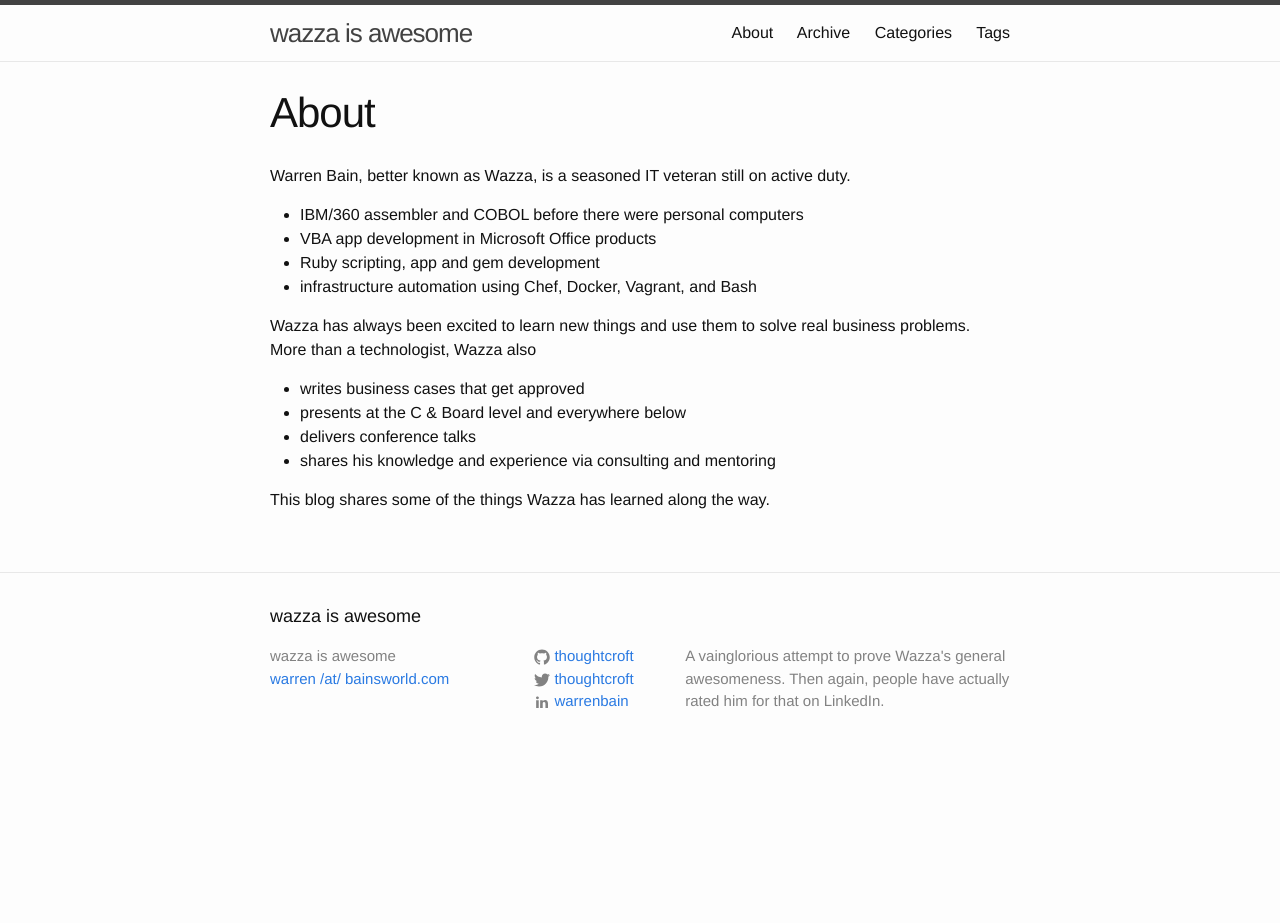
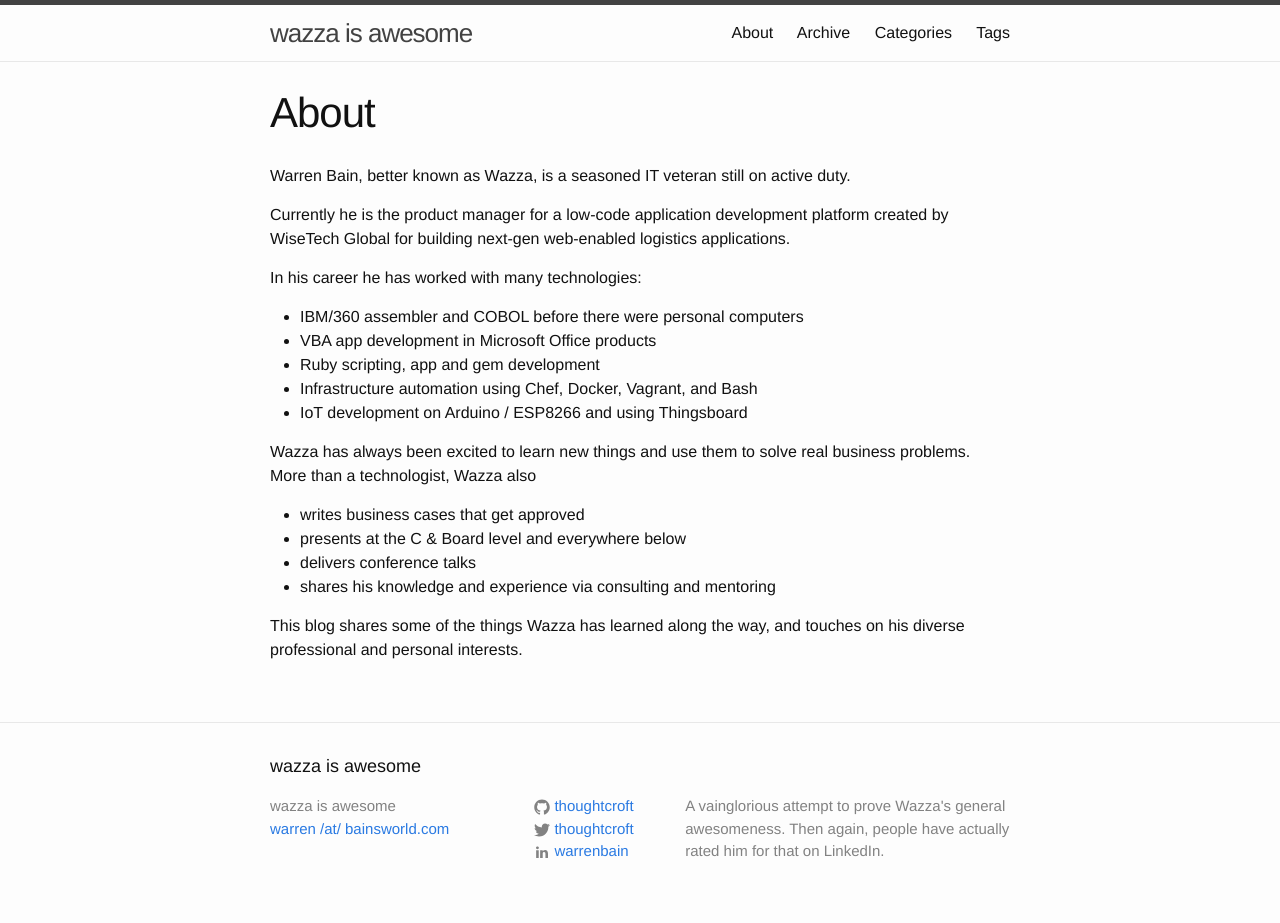
Before and after one commit to thoughtcroft/thoughtcroft.github.io, a Jekyll site: the page built from _pages/about.md, in a window 1280 px wide. Built offline with Jekyll 4.4.1, drawn with Linux system fonts in a browser that asks for light colours; before the commit the page ends 900 px from its top, so only the background shows below that.

Commit message:
Updated about
	modified:   _pages/about.md

```diff
--- a/_pages/about.md
+++ b/_pages/about.md
@@ -6,10 +6,17 @@
 
 Warren Bain, better known as Wazza, is a seasoned IT veteran still on active duty.
 
+Currently he is the product manager for a low-code application
+development platform created by WiseTech Global for building next-gen
+web-enabled logistics applications.
+
+In his career he has worked with many technologies:
+
 * IBM/360 assembler and COBOL before there were personal computers
 * VBA app development in Microsoft Office products
 * Ruby scripting, app and gem development
-* infrastructure automation using Chef, Docker, Vagrant, and Bash
+* Infrastructure automation using Chef, Docker, Vagrant, and Bash
+* IoT development on Arduino / ESP8266 and using Thingsboard
 
 Wazza has always been excited to learn new things and use them to solve real business problems. More than a technologist, Wazza also
 
@@ -18,4 +25,5 @@
 * delivers conference talks
 * shares his knowledge and experience via consulting and mentoring
 
-This blog shares some of the things Wazza has learned along the way.
+This blog shares some of the things Wazza has learned along the way, and
+touches on his diverse professional and personal interests.
```
